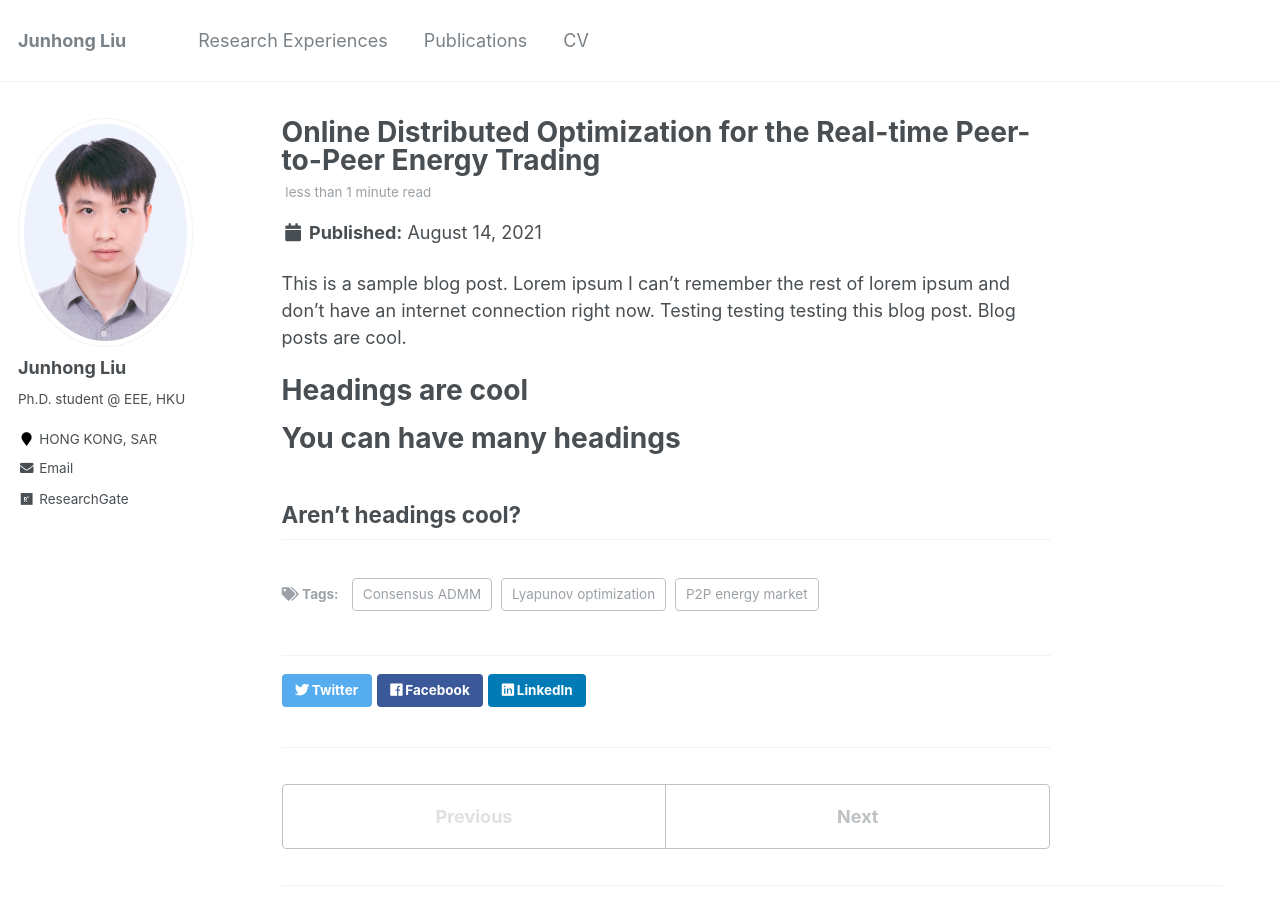
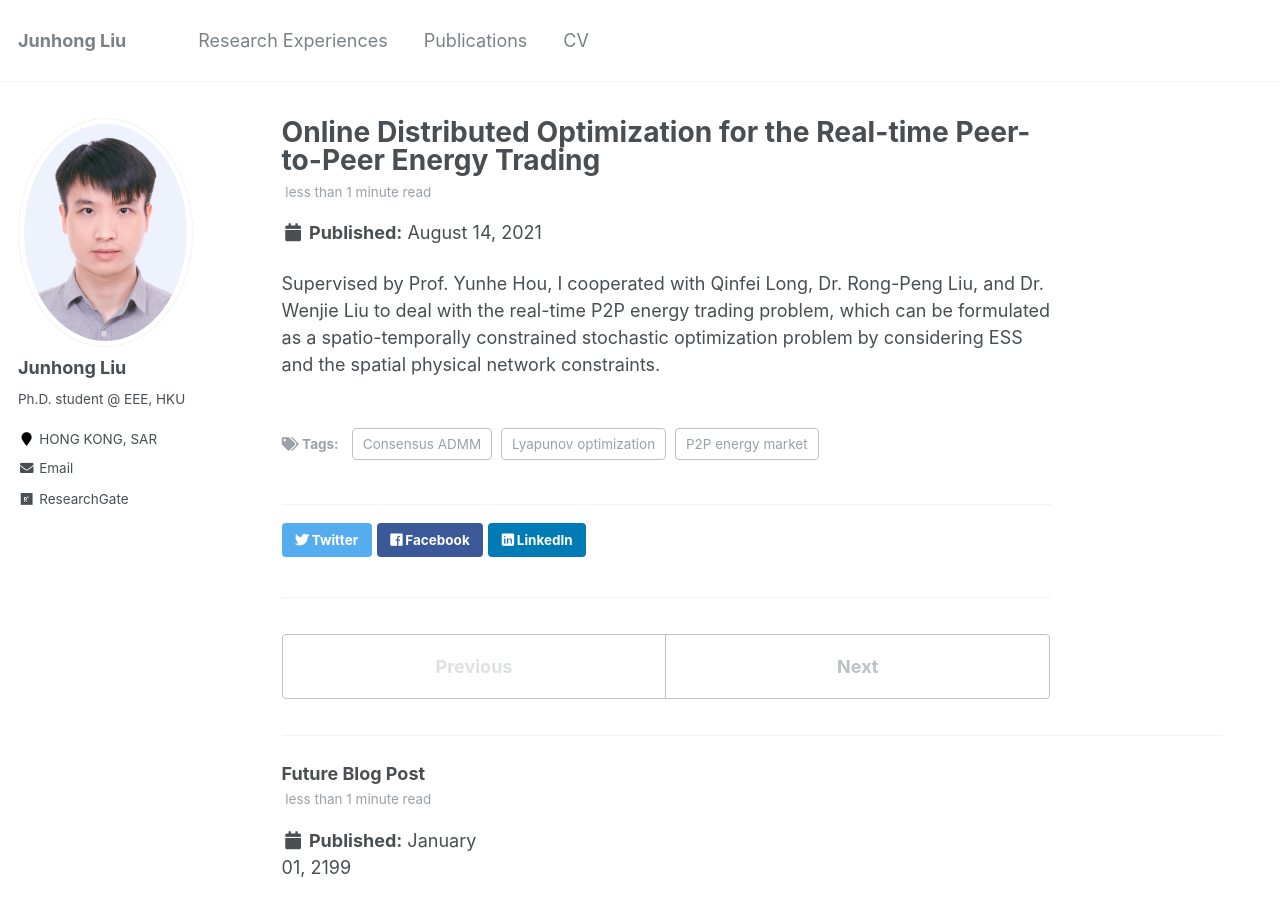
Before and after one commit to johnny-eee/online, a Jekyll site: the page built from _posts/2022-08-14-blog-post-1.md, in a window 1280 px wide and 900 px high. Built offline with Jekyll 4.4.1, drawn with Linux system fonts in a browser that asks for light colours.

Commit message:
Update 2022-08-14-blog-post-1.md

```diff
--- a/_posts/2022-08-14-blog-post-1.md
+++ b/_posts/2022-08-14-blog-post-1.md
@@ -8,13 +8,4 @@ tags:
   - Consensus ADMM
 ---
 
-This is a sample blog post. Lorem ipsum I can't remember the rest of lorem ipsum and don't have an internet connection right now. Testing testing testing this blog post. Blog posts are cool.
-
-Headings are cool
-======
-
-You can have many headings
-======
-
-Aren't headings cool?
-------
+Supervised by Prof. Yunhe Hou, I cooperated with Qinfei Long, Dr. Rong-Peng Liu, and Dr. Wenjie Liu to deal with the real-time P2P energy trading problem, which can be formulated as a spatio-temporally constrained stochastic optimization problem by considering ESS and the spatial physical network constraints.
```
